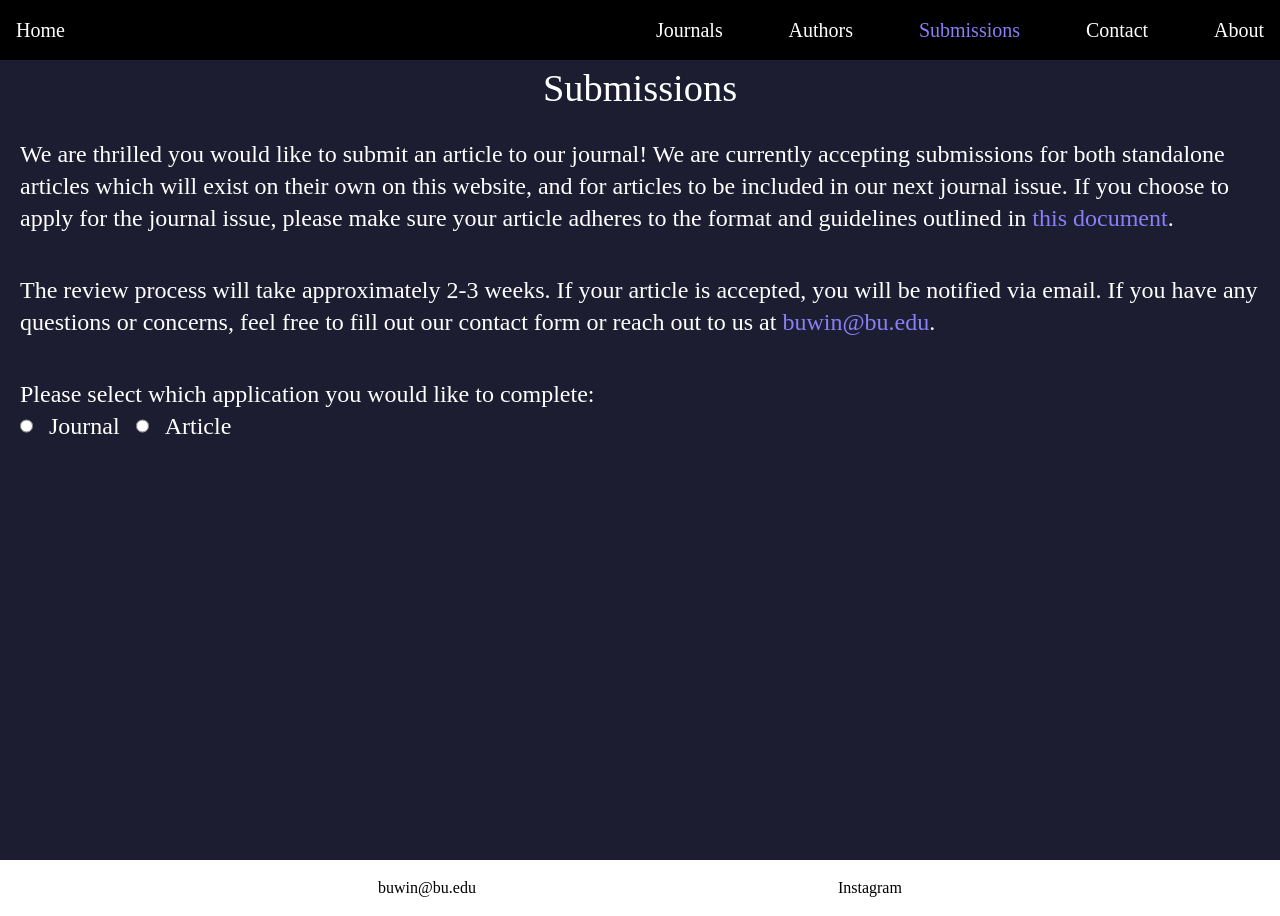
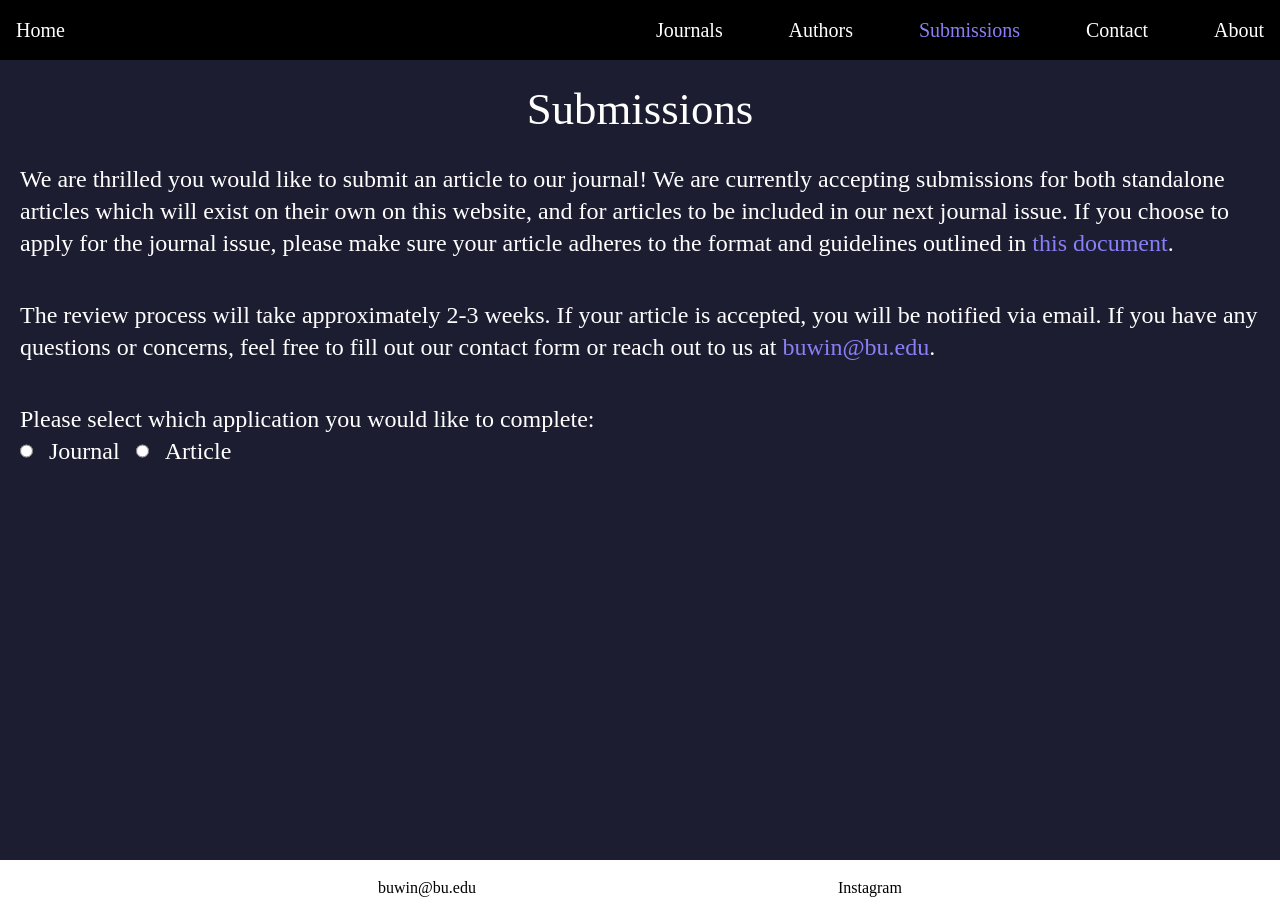
Before and after one commit to ridanaeeem/win-journal, a Next.js app: page /submissions in a window 1280 px wide. Built offline with nearby package versions, Linux system fonts and the light colour scheme.

Commit message:
subtitle styling

```diff
--- a/app/globals.css
+++ b/app/globals.css
@@ -15,7 +15,8 @@
 
 .subtitle {
 	font-weight: 400;
-	font-size: 3vw;
+	font-size: 3.5vw;
+	padding-top: 1rem;
 	text-align: center;
 }
 
```
